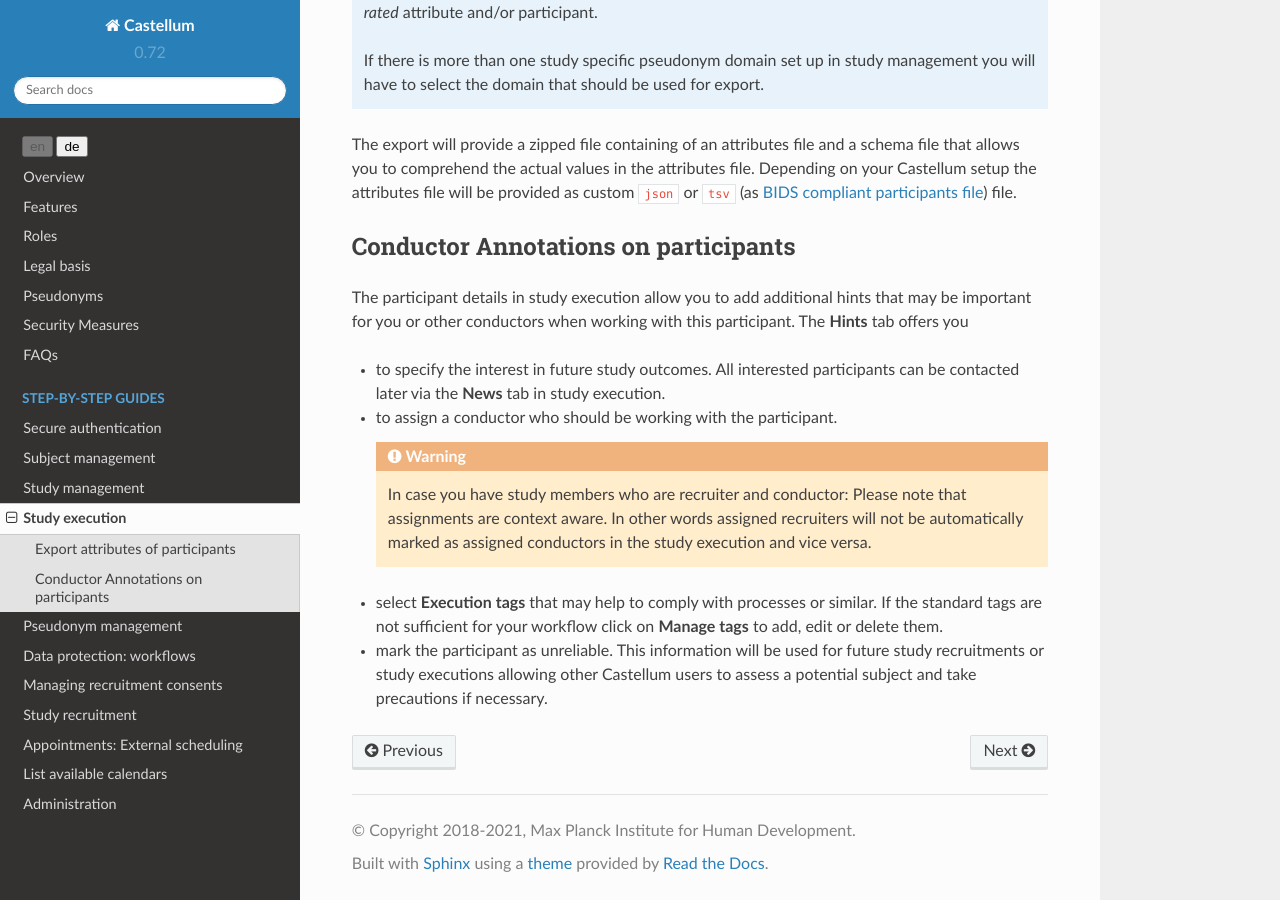
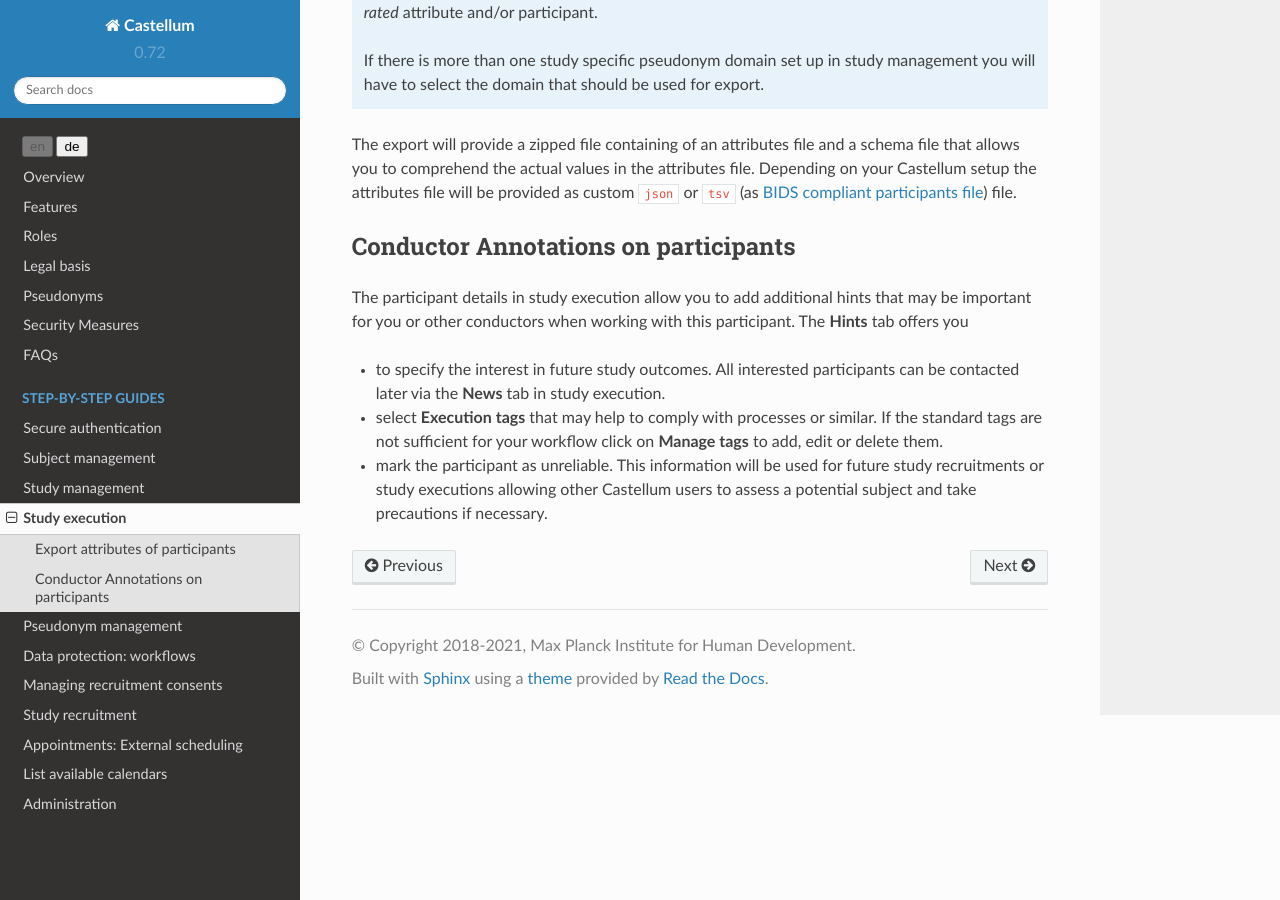
Before and after one commit to DouglasNeuroInformatics/castellum, a Sphinx documentation site: the page built from source/guides/study-execution.rst, in a window 1280 px wide and 900 px high, scrolled down 904 px. Built offline with Sphinx 7.4.7 and the Read the Docs theme 2.0.0, drawn with Linux system fonts in a browser that asks for light colours.

Commit message:
rm execution participation assignment

```diff
--- a/source/guides/study-execution.rst
+++ b/source/guides/study-execution.rst
@@ -68,15 +68,6 @@ participant. The **Hints** tab offers you
 
 -  to specify the interest in future study outcomes. All interested participants
    can be contacted later via the **News** tab in study execution.
--  to assign a conductor who should be working with the participant.
-
-   .. warning::
-
-      In case you have study members who are recruiter and conductor: Please note
-      that assignments are context aware. In other words assigned recruiters will
-      not be automatically marked as assigned conductors in the study execution
-      and vice versa.
-
 -  select **Execution tags** that may help to comply with processes or similar.
    If the standard tags are not sufficient for your workflow click on
    **Manage tags** to add, edit or delete them.
```
